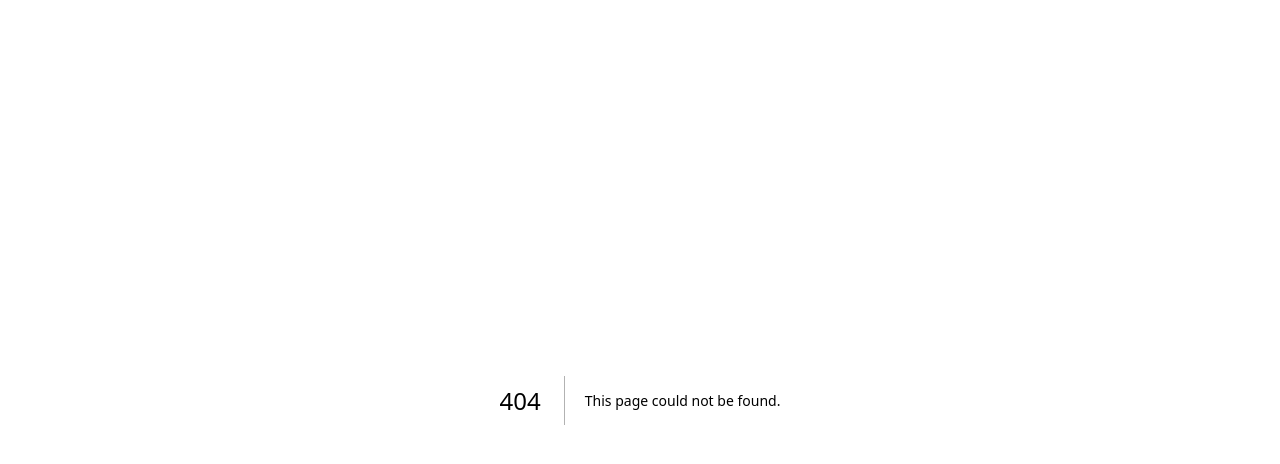
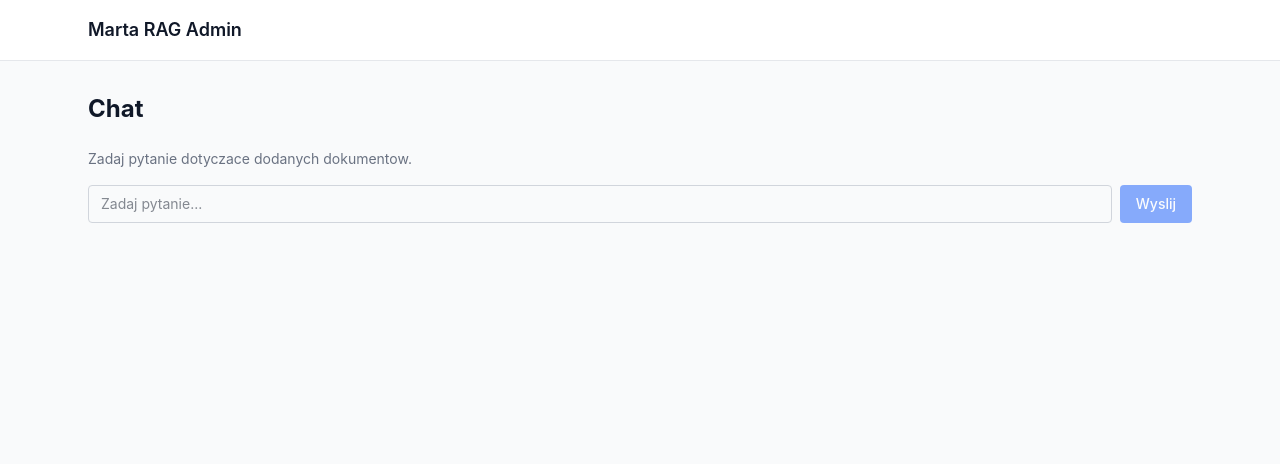
Before and after one commit to KonarzewskiPawel/tax-marta, a Next.js app: page /admin/chat in a window 1280 px wide. Before the commit this address had no page. Shown: the top 464 px of the page. Built offline with nearby package versions, Linux system fonts and the light colour scheme.

Commit message:
add chat page shell with input and state (step 7.1)

```diff
--- /dev/null
+++ b/app/admin/chat/page.tsx
@@ -0,0 +1,54 @@
+"use client";
+
+import {useState} from "react";
+import {type ChatResponse} from "@/lib/chat/types";
+
+/** A single exchange in the chat history. */
+interface ChatEntry {
+  /** The user's question. */
+  question: string;
+  /** The API response (null while loading). */
+  response: ChatResponse | null;
+  /** Error message if the request failed. */
+  error: string | null;
+}
+
+export default function ChatPage() {
+  const [entries, setEntries] = useState<ChatEntry[]>([]);
+  const [input, setInput] = useState("");
+  const [loading, setLoading] = useState(false);
+
+  return (
+    <div>
+      <h2 className="text-2xl font-bold mb-6">Chat</h2>
+
+      {/* Message list — placeholder for 7.2 */}
+      <div className="mb-4 space-y-4">
+        {entries.length === 0 && !loading && (
+          <p className="text-sm text-gray-500">
+            Zadaj pytanie dotyczace dodanych dokumentow.
+          </p>
+        )}
+      </div>
+
+      {/* Input area — placeholder for 7.2 */}
+      <div className="flex gap-2">
+        <input
+          type="text"
+          value={input}
+          onChange={(e) => setInput(e.target.value)}
+          placeholder="Zadaj pytanie..."
+          disabled={loading}
+          className="flex-1 rounded border border-gray-300 px-3 py-2 text-sm focus:border-blue-500 focus:outline-none focus:ring-1 focus:ring-blue-500 disabled:opacity-50"
+        />
+        <button
+          type="button"
+          disabled={loading || input.trim().length === 0}
+          className="rounded bg-blue-600 px-4 py-2 text-sm font-medium text-white hover:bg-blue-700 disabled:opacity-50 disabled:cursor-not-allowed"
+        >
+          {loading ? "Wysylanie..." : "Wyslij"}
+        </button>
+      </div>
+    </div>
+  );
+}
```
